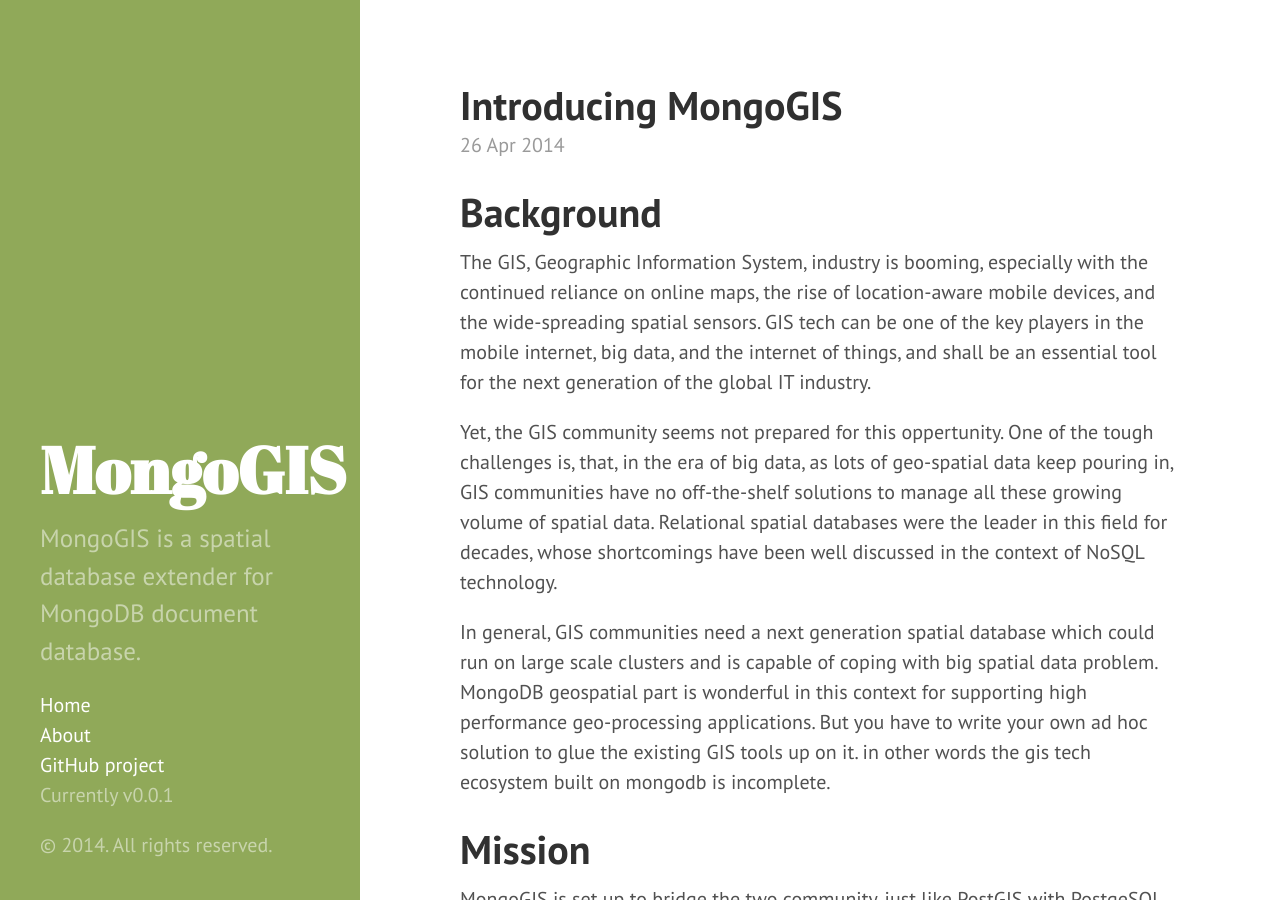
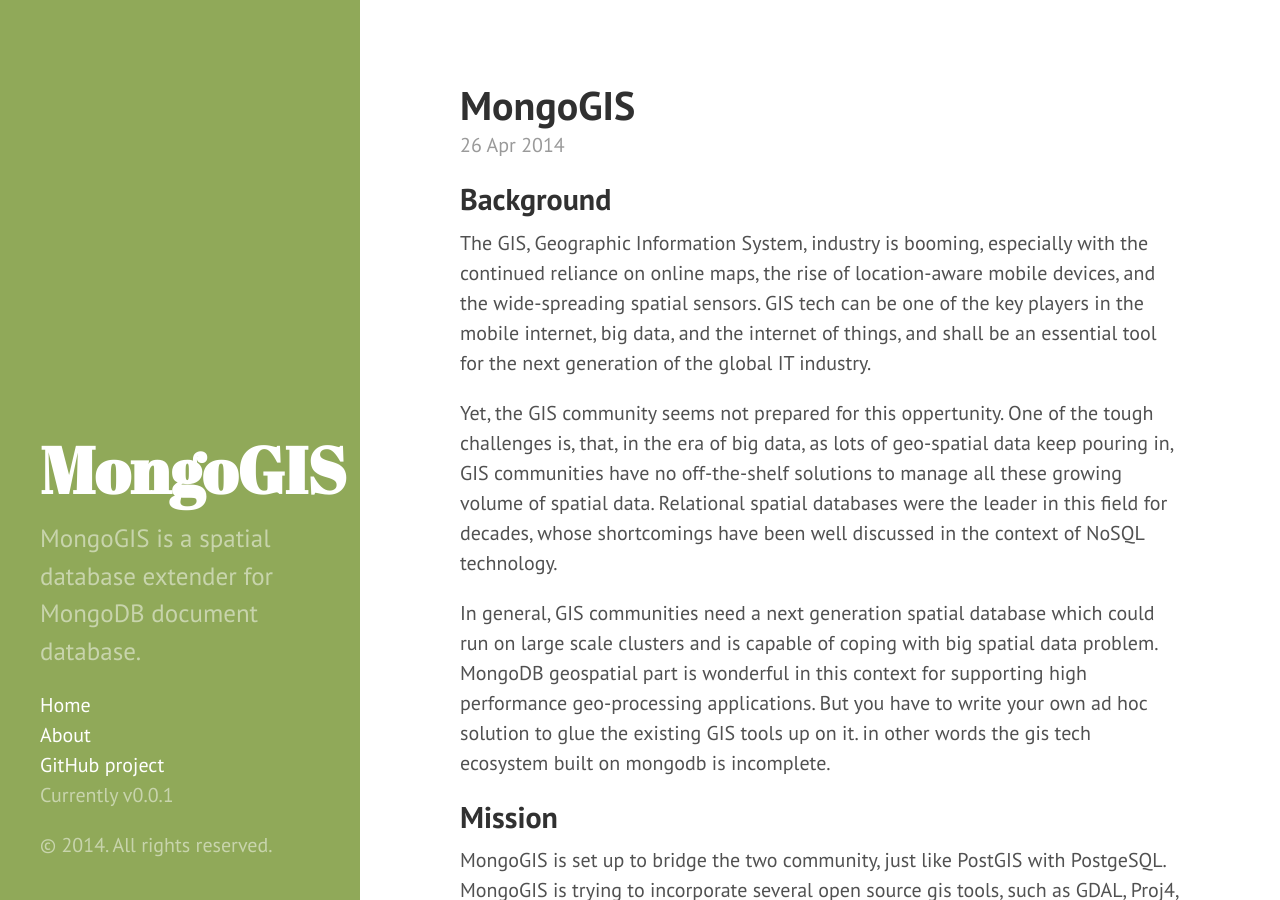
Before and after one commit to mongogis/mongogis.github.io, a Jekyll site: the page built from _posts/2014-04-26-introducing-mongogis.md, in a window 1280 px wide and 900 px high. Built offline with Jekyll 4.4.1, drawn with Linux system fonts in a browser that asks for light colours; Markdown is read by kramdown in place of the engine named in the settings.

Commit message:
delete introducing

```diff
--- a/_posts/2014-04-26-introducing-mongogis.md
+++ b/_posts/2014-04-26-introducing-mongogis.md
@@ -1,9 +1,9 @@
 ---
 layout: post
-title: Introducing MongoGIS
+title: MongoGIS
 ---
 
-# Background
+## Background
 
 The GIS, Geographic Information System, industry is booming, especially with the continued reliance on online maps, the rise of location-aware mobile devices, and the wide-spreading spatial sensors. GIS tech can be one of the key players in the mobile internet, big data, and the internet of things, and shall be an essential tool for the next generation of the global IT industry.
 
@@ -12,11 +12,11 @@ Yet, the GIS community seems not prepared for this oppertunity. One of the tough
 
 In general, GIS communities need a next generation spatial database which could run on large scale clusters and is capable of coping with big spatial data problem. MongoDB geospatial part is wonderful in this context for supporting high performance geo-processing applications. But you have to write your own ad hoc solution to glue the existing GIS tools up on it. in other words the gis tech ecosystem built on mongodb is incomplete.
 
-# Mission
+## Mission
 MongoGIS is set up to bridge the two community, just like PostGIS with PostgeSQL. MongoGIS is trying to incorporate several open source gis tools, such as GDAL, Proj4, GEOS, pgRouting, and so on, to empower mongodb dealing with more complex GIS problems.
 
 
-# Current Work
+## Current Work
 Currently, we have written an OGR Driver for MongoDB to help GIS tools in the ecosystem work with MongoDB. Source code can be found in our Github repository: [mongodb-gdal-driver] (https://github.com/mongogis/mongodb-gdal-driver).
 
 More information from [MongoDB World](http://world.mongodb.com/mongodb-world/session/giving-mongodb-way-play-gis-community) at June 23 - 25, New York City.
```
